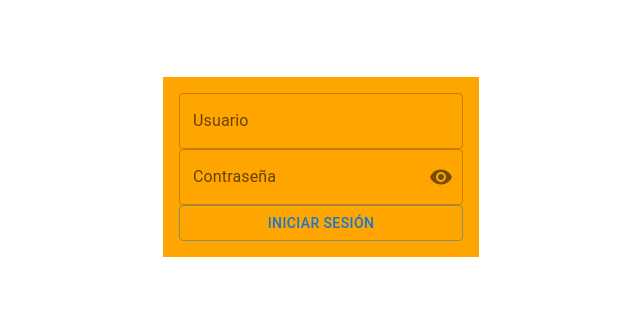
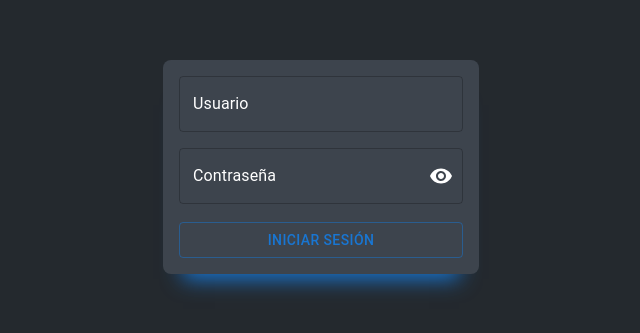
Before and after one commit to sebavlao/web-project-pp, a React (Vite) app: page /admin-login in a window 1280 px wide. Shown: the part 233-566 px from the top of the page, without its empty margins (319-959 px from the left). Built offline with nearby package versions, Linux system fonts and the light colour scheme.

Commit message:
Avance en visual e implementación en Login y Dashboard Inicial para Admin y Superadmin

```diff
--- a/src/App.jsx
+++ b/src/App.jsx
@@ -21,8 +21,8 @@ function App() {
             <Route path='/registro-trabajador' element={<RegisterWorker/>}/>
             <Route path='/dashboard-trabajador' element={<WorkerDashboard/>}/>
             <Route path='/admin-login' element={<LoginAdmin />}/>
-            <Route path='/admin' element={<AdminLayout></AdminLayout>}>
-              <Route index element={<AdminDashboard></AdminDashboard>}></Route>
+            <Route path='/admin' element={<AdminLayout />}>
+              <Route index element={<AdminDashboard></AdminDashboard>} />
             </Route>
           </Routes>
       </BrowserRouter>
--- a/src/admin/components/Header.jsx
+++ b/src/admin/components/Header.jsx
@@ -1,5 +1,6 @@
 import { useContext } from "react"
 import { AuthAdminContext } from "../hooks/useAuth"
+import variablesCSS from "../styles/variablescss";
 
 export default function Header() {
     const { setToken, setRole } = useContext(AuthAdminContext);
@@ -11,7 +12,7 @@ export default function Header() {
     }
 
     return (
-        <div style={{backgroundColor: 'lightblue', height: '3rem'}}>
+        <div style={{backgroundColor: variablesCSS.secondaryColor, height: '3rem', color: 'white'}}>
             <button onClick={logOut}>Cerrar sesión</button>
         </div>
     )
--- a/src/admin/components/InputPassword.jsx
+++ b/src/admin/components/InputPassword.jsx
@@ -22,11 +22,16 @@ export default function InputPassword({ handleInput }) {
 
   return (
       <div>
-        <FormControl variant="outlined">
-          <InputLabel htmlFor="outlined-adornment-password">Contraseña</InputLabel>
+        <FormControl variant="outlined" sx={{marginTop: '1rem'}}>
+          <InputLabel htmlFor="outlined-adornment-password" sx={{color: 'white'}}>Contraseña</InputLabel>
           <OutlinedInput
             id="outlined-adornment-password"
             type={showPassword ? 'text' : 'password'}
+            sx={{
+              input: {
+                color: 'white'
+              }
+            }}
             onChange={handleInput}
             name={'password'}
             endAdornment={
@@ -37,6 +42,9 @@ export default function InputPassword({ handleInput }) {
                   onMouseDown={handleMouseDownPassword}
                   onMouseUp={handleMouseUpPassword}
                   edge="end"
+                  sx={{
+                    color: 'white'
+                  }}
                 >
                   {showPassword ? <VisibilityOff /> : <Visibility />}
                 </IconButton>
--- a/src/admin/components/LayoutAdmin.jsx
+++ b/src/admin/components/LayoutAdmin.jsx
@@ -4,6 +4,7 @@ import SideBar from "./SideBar"
 import { useState, useContext, useEffect } from "react"
 import { AuthAdminContext } from "../hooks/useAuth"
 import { Navigate } from "react-router-dom"
+import variablesCSS from "../styles/variablescss"
 
 export default function AdminLayout() {
     const { token } = useContext(AuthAdminContext);
@@ -36,7 +37,7 @@ function ViewAdminAuth() {
     return (
         <div>
             <Header></Header>
-            <div style={{display: 'flex'}}>
+            <div style={{display: 'flex', backgroundColor: variablesCSS.mainColor}}>
                 <SideBar></SideBar>
                 <Outlet></Outlet>
             </div>
--- a/src/admin/components/SideBar.jsx
+++ b/src/admin/components/SideBar.jsx
@@ -1,5 +1,6 @@
 import React, { useContext, useEffect } from 'react'
 import { AuthAdminContext } from '../hooks/useAuth'
+import variablesCSS from '../styles/variablescss';
 
 export default function SideBar() {
     const { role } = useContext(AuthAdminContext);
@@ -9,7 +10,7 @@ export default function SideBar() {
     }, [])
 
     return (
-        <div style={{backgroundColor: 'lightgray', flex: '0 0 15%'}}>
+        <div style={{backgroundColor: variablesCSS.secondaryColor, borderBottomRightRadius: '1rem', borderTopRightRadius: '1rem', flex: '0 0 15%', color: 'white'}}>
             <a href="">Ver usuarios</a>
             {
                 role === "superadmin" && (
--- a/src/admin/pages/AdminDashboard.jsx
+++ b/src/admin/pages/AdminDashboard.jsx
@@ -1,7 +1,7 @@
 import { useState, useContext, useEffect } from "react"
 import DataTable from "react-data-table-component"
 import { AuthAdminContext } from "../hooks/useAuth"
-import { Verified } from "@mui/icons-material";
+import variablesCSS from "../styles/variablescss";
 
 export default function AdminDashboard() {
     const { token } = useContext(AuthAdminContext);
@@ -12,7 +12,7 @@ export default function AdminDashboard() {
         const getUsers = async () => {
             let res = await fetch("http://localhost:5000/api/admin/user_info", {
                 headers: {
-                    'x-access-token': token
+                    'x-access-token': 'eyJhbGciOiJIUzI1NiIsInR5cCI6IkpXVCJ9.eyJ1c2VySWQiOiI2NmYwOGU1NTcxZjQxYzczNTk0N2I2MzciLCJ1c2VybmFtZSI6ImFkbWluIiwidXNlclR5cGUiOiJhZG1pbiIsImlhdCI6MTcyNzY5NDAxOCwiZXhwIjoxNzI3NzgwNDE4fQ.-2eEysOE3Af2-WCh7x4mWhKuy3nonaRrqnpN3clwrjA'
                 }
             });
             let json = await res.json();
@@ -32,8 +32,7 @@ export default function AdminDashboard() {
     }, [])
 
     return (
-        <div style={{backgroundColor: 'white', display: 'flex', flexDirection: 'column', alignItems: 'center', width: '100%', height: '100vh'}}>
-            Dashboard admin
+        <div style={{backgroundColor: variablesCSS.mainColor, display: 'flex', flexDirection: 'column', alignItems: 'center', width: '100%', height: '100vh'}}>
             <div className="table" style={{width: '60%'}}>
                 <DataTable
                 columns={columns}
@@ -41,7 +40,7 @@ export default function AdminDashboard() {
                 progressPending={loading}
                 pagination
                 paginationPerPage={5}
-                style={customStyles}
+                customStyles={customStyles}
                 />
             </div>
         </div>
@@ -77,7 +76,29 @@ const columns = [
 const customStyles = {
     rows: {
         style: {
-            width: '500px'
+            backgroundColor: variablesCSS.mainColor,
+            color: 'whitesmoke'
+        }
+    },
+    headRow: {
+        style: {
+            backgroundColor: variablesCSS.mainColor,
+            color: 'whitesmoke'
+        }
+    },
+    pagination: {
+        style: {
+            backgroundColor: variablesCSS.mainColor,
+            color: 'whitesmoke'
+        },
+        pageButtonsStyle: {
+            backgroundColor: variablesCSS.secondaryColor
+        }
+    },
+    progress: {
+        style: {
+            backgroundColor: variablesCSS.mainColor,
+            color: 'whitesmoke'
         }
     }
 }
--- a/src/admin/pages/Login.jsx
+++ b/src/admin/pages/Login.jsx
@@ -32,15 +32,28 @@ export default function LoginAdmin() {
         <div style={styles.container}>
             <form method="POST" onSubmit={handleSubmit} style={styles.form}>
                 {/* name */}
-                <TextField id="outlined-basic" label="Usuario" variant="outlined" name='username' onChange={handleInput}/>
-
+                <TextField id="outlined-basic" label="Usuario" borderColor='white' variant="outlined" name='username' onChange={handleInput} sx={{
+                input: {
+                  color: 'whitesmoke',
+                  "&::placeholder": {
+                      opacity: .5,
+                      color: 'white'
+                  }
+                },
+                "& .MuiInputBase-root.Mui-disabled": {
+                    "& > fieldset": {
+                        borderColor: "white"
+                    }
+                },
+                label: { color: 'white' }
+               }} />
                {/* password */}
                 <InputPassword handleInput={handleInput}></InputPassword>
 
                 {/* posible error */}
                 { errorText }
                 {/* submit */}
-                <Button variant="outlined" type='submit'>Iniciar sesión</Button>
+                <Button variant="outlined" type='submit' sx={{marginTop: '1.1rem'}}>Iniciar sesión</Button>
             </form>
         </div>
       )
@@ -54,14 +67,16 @@ const styles = {
         display: 'flex',
         flexDirection: 'column',
         padding: '1rem',
-        backgroundColor: 'orange'
+        backgroundColor: '#3d444d',
+        borderRadius: '.5rem',
+        boxShadow: '0px 25px 20px -20px #1976d2'
     },
     container: {
-      backgroundColor: 'white',
       height: '100vh',
       display: 'flex',
       flexDirection: 'column',
       justifyContent: 'center',
-      alignItems: 'center'
+      alignItems: 'center',
+      backgroundColor: '#24292e'
   }
 }
--- /dev/null
+++ b/src/admin/styles/variablescss.js
@@ -0,0 +1,7 @@
+const variablesCSS = {
+    mainColor: '#24292e',
+    secondaryColor: '#3d444d',
+    fontColor: 'whitesmoke'
+}
+
+export default variablesCSS
```
Also changed, not shown: src/index.css (line endings or trailing spaces).
